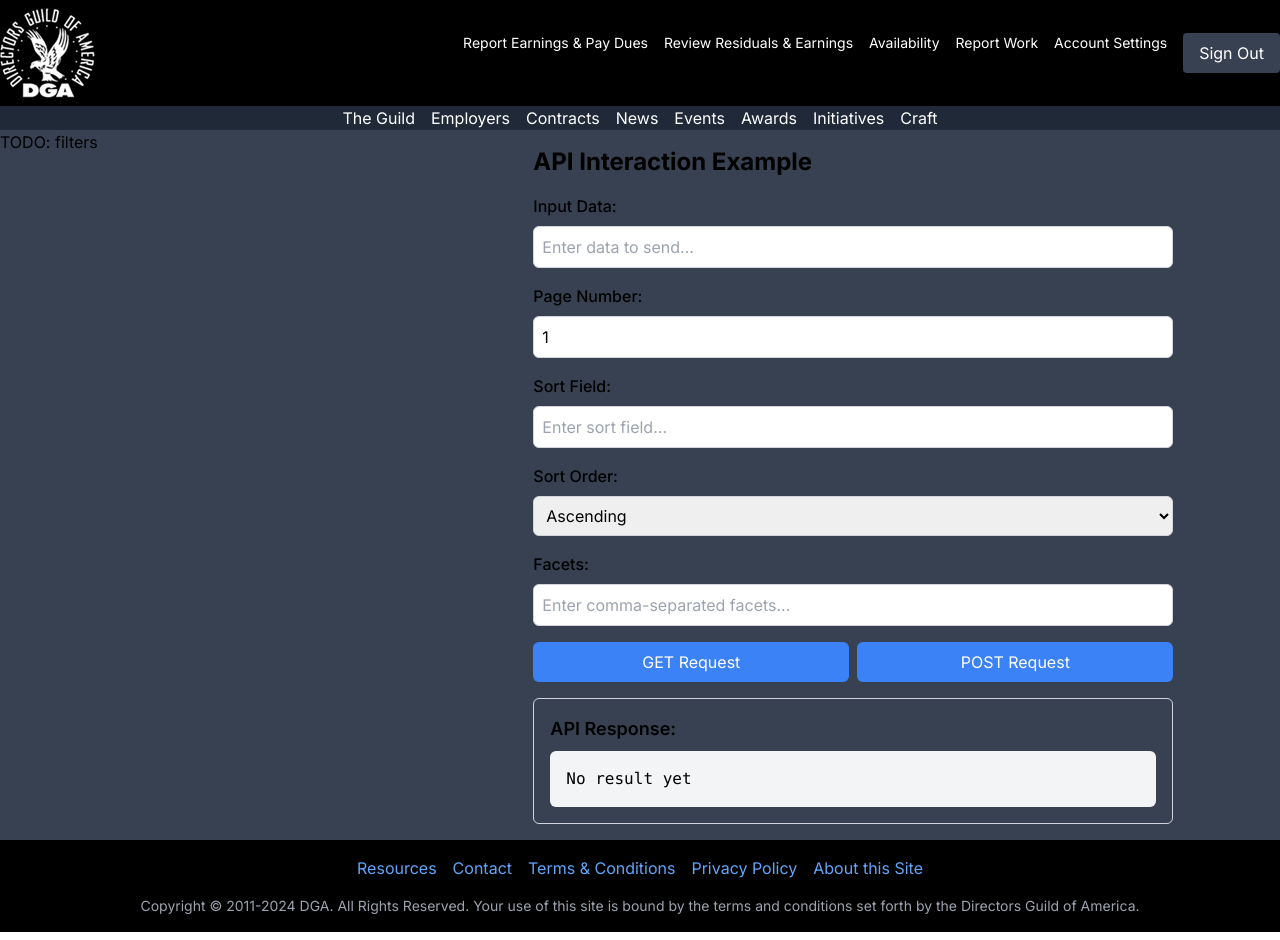
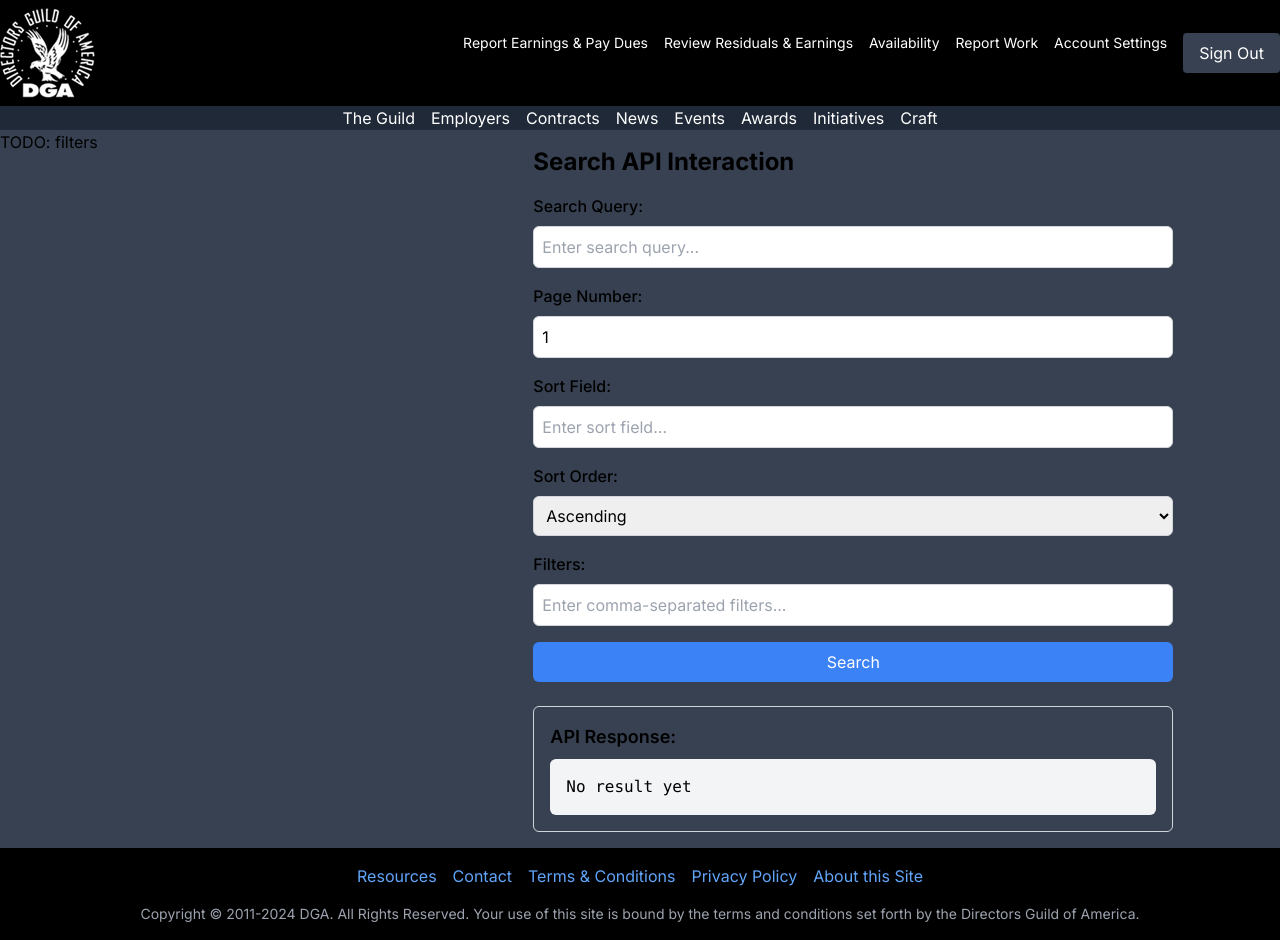
Before and after one commit to sergyatsenko/DGA_codegen, a Next.js app in the folder dga_chatgpt/: page /search in a window 1280 px wide. Built offline with nearby package versions, Linux system fonts and the light colour scheme.

Commit message:
AI refactored search code

```diff
--- a/dga_chatgpt/app/api/search/route.ts
+++ b/dga_chatgpt/app/api/search/route.ts
@@ -1,6 +1,7 @@
 import { NextRequest, NextResponse } from "next/server";
 import { SearchClient, AzureKeyCredential } from "@azure/search-documents";
 
+// Interfaces
 interface SearchResult {
   id: string;
   url: string;
@@ -12,9 +13,14 @@ interface SearchResult {
   languageCode: string;
 }
 
+interface FacetValue {
+  value: string;
+  count: number;
+}
+
 interface Facets {
-  metaAuthor: { value: string; count: number }[];
-  languageCode: { value: string; count: number }[];
+  metaAuthor: FacetValue[];
+  languageCode: FacetValue[];
 }
 
 interface PaginatedResponse {
@@ -23,8 +29,7 @@ interface PaginatedResponse {
   currentPage: number;
   resultsPerPage: number;
   results: SearchResult[];
-  //facets: Facets;
-  facets: [];
+  facets: Facets;
   filters: string[];
 }
 
@@ -35,65 +40,47 @@ interface SearchParams {
   filters?: string[];
 }
 
-const searchEndpoint = process.env.SEARCH_ENDPOINT || "";
+// Constants
+const RESULTS_PER_PAGE = 10;
+const FACET_FIELDS = ["metaAuthor", "languageCode"] as const;
+
+// Environment variables
+const searchEndpoint = process.env.SEARCH_ENDPOINT;
 const searchIndex = process.env.SEARCH_INDEX || "defaultIndex";
+const searchKey = process.env.SEARCH_KEY;
+
+// Validation
+if (!searchEndpoint || !searchKey) {
+  throw new Error("Missing required environment variables");
+}
+
+// Initialize search client
 const client = new SearchClient(
   searchEndpoint,
   searchIndex,
-  new AzureKeyCredential(process.env.SEARCH_KEY ?? "")
+  new AzureKeyCredential(searchKey)
 );
-
-const RESULTS_PER_PAGE = 10;
-
-export async function GET(request: NextRequest) {
-  // ... (GET method remains unchanged)
-}
 
 export async function POST(request: NextRequest) {
   try {
-    console.log("POST request received");
     const body: SearchParams = await request.json();
-    const query = body.q || "";
-    const page = body.page || 1;
-    const sort = body.sort || {};
-    //const filter = body.facets || "";
-
-    console.log("sort", sort);
-    console.log("facetFilters", body.facets);
+    const { q = "", page = 1, sort, filters } = body;
 
     const searchOptions = {
       includeTotalCount: true,
-      facets: ["metaAuthor", "languageCode"],
+      facets: FACET_FIELDS,
       skip: (page - 1) * RESULTS_PER_PAGE,
       top: RESULTS_PER_PAGE,
-      // orderBy: Object.entries(sort).map(
-      //   ([field, order]) => `${field} ${order}`
-      // ),
-      //orderBy: [`${sort.field} ${sort.order}`],
-      orderBy: [],
-      filter: "",
-      // filter: Object.entries(facetFilters)
-      //   .map(([field, values]) =>
-      //     values.map((value) => `${field} eq '${value}'`).join(" or ")
-      //   )
-      //   .filter((filter) => filter !== "")
-      //   .join(" and "),
+      orderBy:
+        sort && sort?.field && sort?.order
+          ? [`${sort.field} ${sort.order}`]
+          : [],
+      filter: filters ? filters.join(" and ") : "",
     };
 
-    if (body.filters) {
-      searchOptions.filter = body.filters.join(" and ");
-    }
-    console.log("searchOptions.filter", searchOptions.filter);
+    console.log("Search options:", JSON.stringify(searchOptions, null, 2));
 
-    //searchOptions.filter = "metaAuthor eq 'Melissa Zaidan'";
-
-    if (sort && sort.field && sort.order) {
-      searchOptions.orderBy = [`${sort.field} ${sort.order}`];
-    }
-
-    console.log("searchOptions", searchOptions);
-
-    const search = await client.search(query, searchOptions);
+    const search = await client.search(q, searchOptions);
 
     const results: SearchResult[] = [];
     const facets: Facets = {
@@ -102,33 +89,17 @@ export async function POST(request: NextRequest) {
     };
 
     for await (const result of search.results) {
-      //console.log("result:", result);
-      results.push({
-        id: result.document.id,
-        url: result.document.url,
-        title: result.document.title,
-        contentSummary: result.document.contentSummary,
-        metaDescription: result.document.metaDescription,
-        metaTitle: result.document.metaTitle,
-        metaAuthor: result.document.metaAuthor,
-        languageCode: result.document.languageCode,
-      });
+      results.push(result.document as SearchResult);
     }
 
-    //console.log("search.facets values: ", search.facets);
-
     if (search.facets) {
-      facets.metaAuthor =
-        search.facets.metaAuthor?.map((facet) => ({
-          value: facet.value,
-          count: facet.count,
-        })) || [];
-
-      facets.languageCode =
-        search.facets.languageCode?.map((facet) => ({
-          value: facet.value,
-          count: facet.count,
-        })) || [];
+      FACET_FIELDS.forEach((field) => {
+        facets[field] =
+          search.facets[field]?.map((facet) => ({
+            value: facet.value,
+            count: facet.count,
+          })) || [];
+      });
     }
 
     const totalResults = search.count || 0;
@@ -141,9 +112,10 @@ export async function POST(request: NextRequest) {
       resultsPerPage: RESULTS_PER_PAGE,
       facets,
       results,
+      filters: filters || [],
     };
 
-    return NextResponse.json(response, { status: 200 });
+    return NextResponse.json(response);
   } catch (error) {
     console.error("Error in POST request:", error);
     return NextResponse.json(
--- a/dga_chatgpt/components/SearchResults.tsx
+++ b/dga_chatgpt/components/SearchResults.tsx
@@ -6,181 +6,121 @@ interface ApiResponse {
   error?: string;
 }
 
+interface SearchParams {
+  q: string;
+  page: number;
+  sort?: { field: string; order: "asc" | "desc" };
+  filters?: string[];
+}
+
 export default function SearchResults() {
   const [result, setResult] = useState<string>("");
-  const [inputData, setInputData] = useState<string>("");
-  const [pageNumber, setPageNumber] = useState<string>("1");
-  const [sortField, setSortField] = useState<string>("");
-  const [sortOrder, setSortOrder] = useState<"asc" | "desc">("asc");
-  const [facets, setFacets] = useState<string>("");
+  const [searchParams, setSearchParams] = useState<SearchParams>({
+    q: "",
+    page: 1,
+    sort: { field: "", order: "asc" },
+    filters: [],
+  });
 
-  const makeRequest = async (method: string, body: string | null = null) => {
+  const handleInputChange = (
+    e: ChangeEvent<HTMLInputElement | HTMLSelectElement>
+  ) => {
+    const { name, value } = e.target;
+    setSearchParams((prev) => {
+      if (name === "sortField" || name === "sortOrder") {
+        return {
+          ...prev,
+          sort: {
+            ...prev.sort,
+            [name === "sortField" ? "field" : "order"]: value,
+          },
+        };
+      }
+      if (name === "filters") {
+        return {
+          ...prev,
+          filters: value
+            .split(",")
+            .map((filter) => filter.trim())
+            .filter(Boolean),
+        };
+      }
+      return { ...prev, [name]: name === "page" ? parseInt(value, 10) : value };
+    });
+  };
+
+  const makeRequest = async () => {
     try {
-      console.log("making request...", method, body);
-      const options: RequestInit = {
-        method,
-        headers: {
-          "Content-Type": "application/json",
-        },
-      };
+      const response = await fetch("/api/search", {
+        method: "POST",
+        headers: { "Content-Type": "application/json" },
+        body: JSON.stringify(searchParams),
+      });
 
-      let requestUrl = "/api/search";
-
-      const facetsArray = facets
-        .split(",")
-        .map((facet) => facet.trim())
-        .filter(Boolean);
-
-      if (method === "GET") {
-        const queryParams = new URLSearchParams({
-          ...(body ? { q: body } : {}),
-          page: pageNumber,
-          ...(sortField ? { sortField, sortOrder } : {}),
-          ...(facetsArray.length > 0 ? { facets: facetsArray.join(",") } : {}),
-        });
-        requestUrl += `?${queryParams}`;
-      } else if (method === "POST") {
-        options.body = JSON.stringify({
-          q: body,
-          page: pageNumber,
-          ...(sortField
-            ? { sort: { field: sortField, order: sortOrder } }
-            : {}),
-          ...(facetsArray.length > 0 ? { filters: facetsArray } : {}),
-        });
-      }
-
-      console.log("options.body", options.body);
-
-      const response = await fetch(requestUrl, options);
-      console.log("search response: ", response);
       const data: ApiResponse = await response.json();
       setResult(JSON.stringify(data, null, 2));
     } catch (error) {
-      if (error instanceof Error) {
-        setResult(`Error: ${error.message}`);
-      } else {
-        setResult("An unknown error occurred");
-      }
+      setResult(
+        `Error: ${
+          error instanceof Error ? error.message : "An unknown error occurred"
+        }`
+      );
     }
   };
 
-  const handleInputChange = (e: ChangeEvent<HTMLInputElement>) => {
-    console.log("input change", e.target.value);
-    setInputData(e.target.value);
-  };
-
-  const handlePageChange = (e: ChangeEvent<HTMLInputElement>) => {
-    console.log("page change", e.target.value);
-    setPageNumber(e.target.value);
-  };
-
-  const handleSortFieldChange = (e: ChangeEvent<HTMLInputElement>) => {
-    console.log("sort field change", e.target.value);
-    setSortField(e.target.value);
-  };
-
-  const handleSortOrderChange = (e: ChangeEvent<HTMLSelectElement>) => {
-    console.log("sort order change", e.target.value);
-    setSortOrder(e.target.value as "asc" | "desc");
-  };
-
-  const handleFacetsChange = (e: ChangeEvent<HTMLInputElement>) => {
-    console.log("facets change", e.target.value);
-    setFacets(e.target.value);
-  };
-
-  const handleSubmit = (e: FormEvent<HTMLFormElement>, method: string) => {
-    console.log("submitting form...");
+  const handleSubmit = (e: FormEvent<HTMLFormElement>) => {
     e.preventDefault();
-    console.log("handleSubmit: ", method, inputData);
-    makeRequest(method, inputData);
+    makeRequest();
   };
 
   return (
     <div className="p-4 max-w-2xl mx-auto">
-      <h1 className="text-2xl font-bold mb-4">API Interaction Example</h1>
-      <div className="mb-4">
-        <label htmlFor="inputData" className="block mb-2 font-medium">
-          Input Data:
-        </label>
-        <input
-          id="inputData"
-          type="text"
-          value={inputData}
+      <h1 className="text-2xl font-bold mb-4">Search API Interaction</h1>
+      <form onSubmit={handleSubmit} className="space-y-4">
+        <InputField
+          label="Search Query"
+          name="q"
+          value={searchParams.q}
           onChange={handleInputChange}
-          placeholder="Enter data to send..."
-          className="w-full p-2 border border-gray-300 rounded-md focus:outline-none focus:ring-2 focus:ring-blue-500"
+          placeholder="Enter search query..."
         />
-      </div>
-      <div className="mb-4">
-        <label htmlFor="pageNumber" className="block mb-2 font-medium">
-          Page Number:
-        </label>
-        <input
-          id="pageNumber"
+        <InputField
+          label="Page Number"
+          name="page"
           type="number"
-          value={pageNumber}
-          onChange={handlePageChange}
-          placeholder="Enter page number..."
-          className="w-full p-2 border border-gray-300 rounded-md focus:outline-none focus:ring-2 focus:ring-blue-500"
+          value={searchParams.page.toString()}
+          onChange={handleInputChange}
           min="1"
         />
-      </div>
-      <div className="mb-4">
-        <label htmlFor="sortField" className="block mb-2 font-medium">
-          Sort Field:
-        </label>
-        <input
-          id="sortField"
-          type="text"
-          value={sortField}
-          onChange={handleSortFieldChange}
+        <InputField
+          label="Sort Field"
+          name="sortField"
+          value={searchParams.sort?.field || ""}
+          onChange={handleInputChange}
           placeholder="Enter sort field..."
-          className="w-full p-2 border border-gray-300 rounded-md focus:outline-none focus:ring-2 focus:ring-blue-500"
         />
-      </div>
-      <div className="mb-4">
-        <label htmlFor="sortOrder" className="block mb-2 font-medium">
-          Sort Order:
-        </label>
-        <select
-          id="sortOrder"
-          value={sortOrder}
-          onChange={handleSortOrderChange}
-          className="w-full p-2 border border-gray-300 rounded-md focus:outline-none focus:ring-2 focus:ring-blue-500"
-        >
-          <option value="asc">Ascending</option>
-          <option value="desc">Descending</option>
-        </select>
-      </div>
-      <div className="mb-4">
-        <label htmlFor="facets" className="block mb-2 font-medium">
-          Facets:
-        </label>
-        <input
-          id="facets"
-          type="text"
-          value={facets}
-          onChange={handleFacetsChange}
-          placeholder="Enter comma-separated facets..."
-          className="w-full p-2 border border-gray-300 rounded-md focus:outline-none focus:ring-2 focus:ring-blue-500"
+        <SelectField
+          label="Sort Order"
+          name="sortOrder"
+          value={searchParams.sort?.order || ""}
+          onChange={handleInputChange}
+          options={[
+            { value: "asc", label: "Ascending" },
+            { value: "desc", label: "Descending" },
+          ]}
         />
-      </div>
-      <div className="grid grid-cols-2 gap-2 mb-4">
-        <button
-          onClick={() => makeRequest("GET", inputData)}
-          className={buttonClasses}
-        >
-          GET Request
+        <InputField
+          label="Filters"
+          name="filters"
+          value={searchParams.filters?.join(", ") || ""}
+          onChange={handleInputChange}
+          placeholder="Enter comma-separated filters..."
+        />
+        <button type="submit" className={buttonClasses}>
+          Search
         </button>
-        <form onSubmit={(e) => handleSubmit(e, "POST")} className="contents">
-          <button type="submit" className={buttonClasses}>
-            POST Request
-          </button>
-        </form>
-      </div>
-      <div className="border border-gray-300 rounded-md p-4">
+      </form>
+      <div className="mt-6 border border-gray-300 rounded-md p-4">
         <h2 className="text-lg font-semibold mb-2">API Response:</h2>
         <pre className="bg-gray-100 p-4 rounded-md overflow-auto whitespace-pre-wrap">
           {result || "No result yet"}
@@ -190,5 +130,76 @@ export default function SearchResults() {
   );
 }
 
+interface InputFieldProps {
+  label: string;
+  name: string;
+  value: string;
+  onChange: (e: ChangeEvent<HTMLInputElement>) => void;
+  placeholder?: string;
+  type?: string;
+  min?: string;
+}
+
+const InputField: React.FC<InputFieldProps> = ({
+  label,
+  name,
+  value,
+  onChange,
+  placeholder,
+  type = "text",
+  min,
+}) => (
+  <div>
+    <label htmlFor={name} className="block mb-2 font-medium">
+      {label}:
+    </label>
+    <input
+      id={name}
+      name={name}
+      type={type}
+      value={value}
+      onChange={onChange}
+      placeholder={placeholder}
+      className="w-full p-2 border border-gray-300 rounded-md focus:outline-none focus:ring-2 focus:ring-blue-500"
+      min={min}
+    />
+  </div>
+);
+
+interface SelectFieldProps {
+  label: string;
+  name: string;
+  value: string;
+  onChange: (e: ChangeEvent<HTMLSelectElement>) => void;
+  options: { value: string; label: string }[];
+}
+
+const SelectField: React.FC<SelectFieldProps> = ({
+  label,
+  name,
+  value,
+  onChange,
+  options,
+}) => (
+  <div>
+    <label htmlFor={name} className="block mb-2 font-medium">
+      {label}:
+    </label>
+    <select
+      id={name}
+      name={name}
+      value={value}
+      onChange={onChange}
+      className="w-full p-2 border border-gray-300 rounded-md focus:outline-none focus:ring-2 focus:ring-blue-500"
+    >
+      {options.map((option) => (
+        <option key={option.value} value={option.value}>
+          {option.label}
+        </option>
+      ))}
+    </select>
+  </div>
+);
+
 const buttonClasses =
-  "py-2 px-4 bg-blue-500 text-white rounded-md hover:bg-blue-600 focus:outline-none focus:ring-2 focus:ring-blue-500 focus:ring-opacity-50 transition-colors";
+  "w-full py-2 px-4 bg-blue-500 text-white rounded-md hover:bg-blue-600 focus:outline-none focus:ring-2 focus:ring-blue-500 focus:ring-opacity-50 transition-colors";
```
